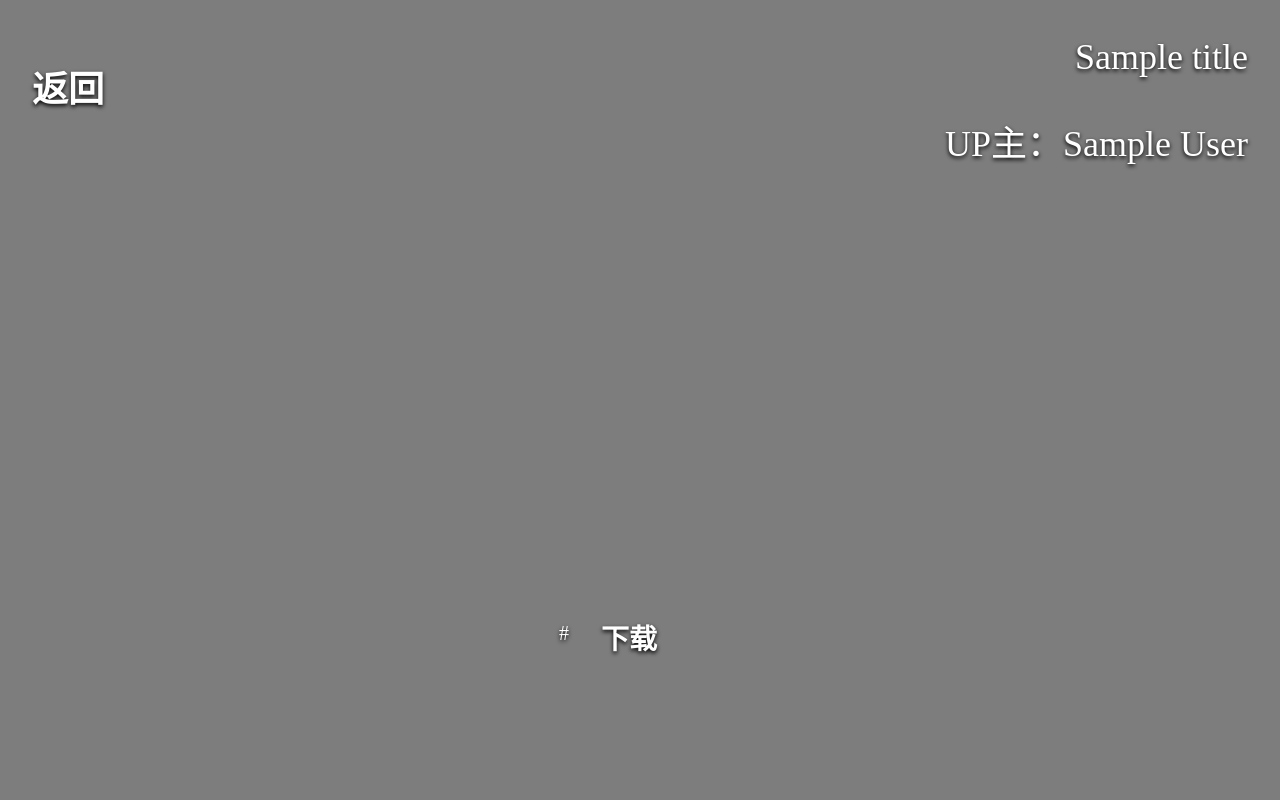
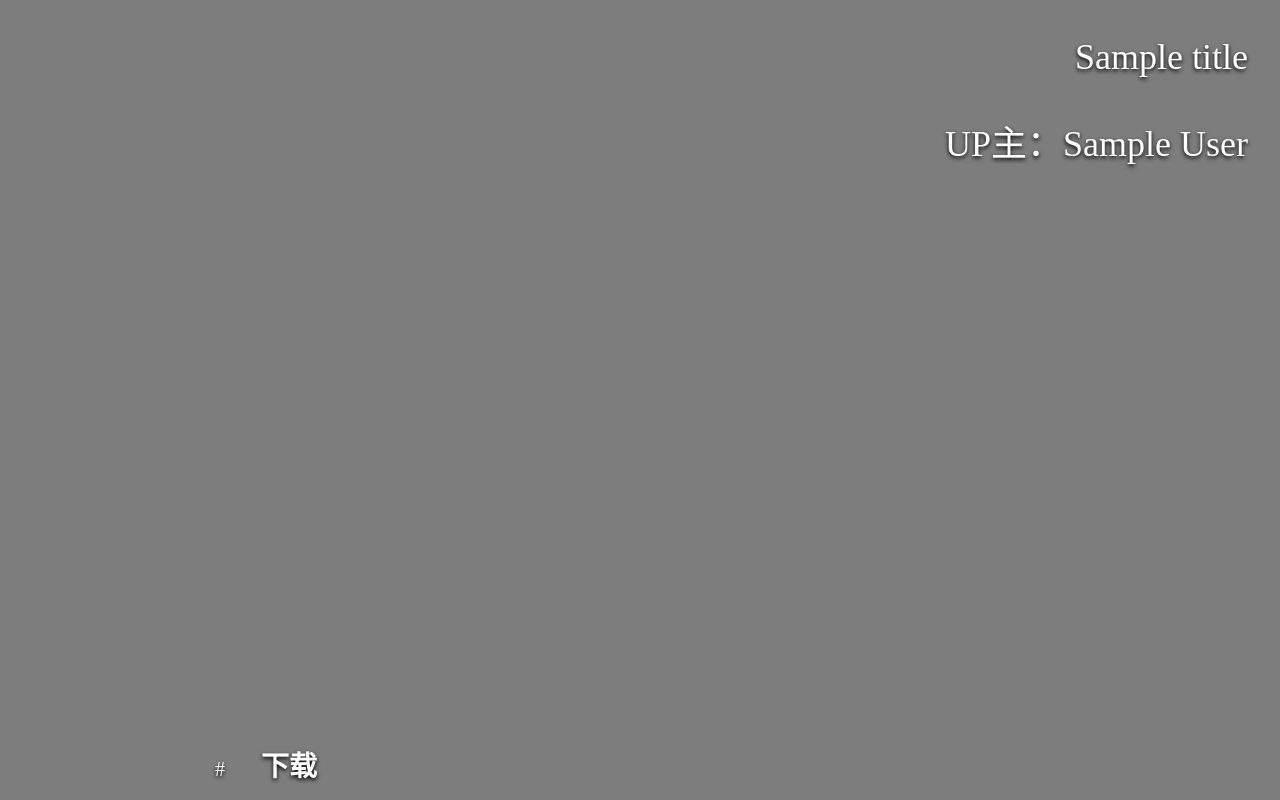
Before and after one commit to LiulietLee/BilibiliCoverDownloader, a Django app: template BilibiliCoverDownloader/Downloader/templates/Downloader/loadPage.html in a window 1280 px wide. Run offline with Django 3.2, Linux system fonts and the light colour scheme; the template is opened without the code that fills it: most values are stand-ins (such as "Sample title", 1, 10 or a date in 2020).

Commit message:
重构前端

```diff
--- a/BilibiliCoverDownloader/Downloader/static/Downloader/image-site-style.css
+++ b/BilibiliCoverDownloader/Downloader/static/Downloader/image-site-style.css
@@ -8,18 +8,11 @@ body {
   font-family: Avenir;
   color: #FFF;
   text-shadow: 0px 2px 4px #000;
+  height: 90vh;
 }
 
 a {
   text-decoration: none;
-}
-
-#backbtn {
-  float: left;
-  margin: 24px;
-  color: #FFF;
-  font-size: 36px;
-  font-weight: lighter;
 }
 
 .info {
@@ -31,17 +24,21 @@ a {
 }
 
 .download {
-  display: flex;
-  flex-wrap: wrap;
-  justify-content: center;
-  position: relative;
-  bottom: -400px;
-  left: -32px;
+  position: absolute;
+  bottom: 16px;
+  width: 850px;
+  left: 50%;
+  transform: translateX(-50%);
+}
+
+.download * {
+  display: inline;
 }
 
 .download p {
   font-size: 20px;
   font-weight: lighter;
+  text-align: center;
 }
 
 #downloadbtn {
--- a/BilibiliCoverDownloader/Downloader/templates/Downloader/loadPage.html
+++ b/BilibiliCoverDownloader/Downloader/templates/Downloader/loadPage.html
@@ -6,14 +6,9 @@
   <title>BilibiliDownloader</title>
   <link rel="stylesheet" type="text/css" href="{% static 'Downloader/image-site-style.css' %}">
 </head>
-<script src="{% static 'Downloader/referrer-killer.js' %}"></script>
 <span id="noreferer"></span>
-<script>
-  document.getElementById('noreferer').innerHTML = ReferrerKiller.imageHtml('{{url}}');
-</script>
 <body style="background-image: url({{url}})">
   <div class="up">
-    <a id="backbtn" href="{% url 'Downloader:helloPage'%}"><b>返回</b></a>
     <div class="info">
       <p>{{title}}</p>
       <p>UP主：{{author}}</p>
@@ -23,5 +18,9 @@
     <p>{{url}}</p>
     <a id="downloadbtn" rel="noreferrer" href="{{url}}" download><b>下载</b></a>
   </div>
+  <script src="{% static 'Downloader/referrer-killer.js' %}"></script>
+  <script>
+    document.getElementById('noreferer').innerHTML = ReferrerKiller.imageHtml('{{url}}');
+  </script>
 </body>
 </html>
```
Also changed, not shown: BilibiliCoverDownloader/Downloader/static/Downloader/hello-style.css (+7 -3 lines), BilibiliCoverDownloader/Downloader/templates/Downloader/helloPage.html (+12 -12 lines).
